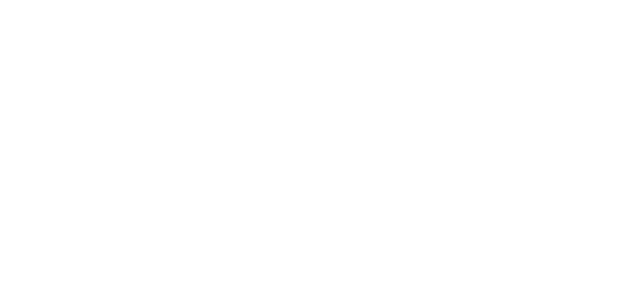
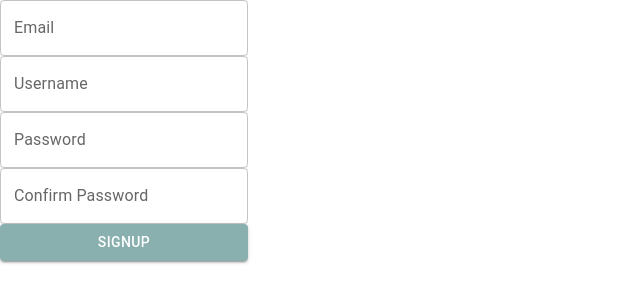
Before and after one commit to Expidite-UI-Design-Team13/react-frontend, a React (Create React App) app: page /signup in a window 1280 px wide. Before the commit this address had no page. Shown: the top 302 px of the page, without its empty margins (0-640 px from the left). Built offline with nearby package versions, Linux system fonts and the light colour scheme.

Commit message:
user authentication

```diff
--- a/src/App.jsx
+++ b/src/App.jsx
@@ -6,6 +6,10 @@
 import { useState } from 'react';
 import { AddItem } from './pages/AddItem';
 import { Profile } from './pages/Profile';
+import { Login } from './components/Login';
+import { Signup } from './components/Signup';
+import { Authenticate } from './pages/Authenticate';
+import useToken from './components/useToken';
 
 const themeLight = createTheme({
   palette: {
@@ -30,16 +34,28 @@
 export default function App() {
   console.log("app running");
   const [light, setLight] = useState(true);
+  const { token, removeToken, setToken } = useToken();
 
   return (
     <ThemeProvider theme={light ? themeLight : themeDark}>
       <CssBaseline />
       <BrowserRouter>
-        <Routes>
-          <Route path="/" element={<MainPage />} />
-          <Route path="/add" element={<AddItem />} />
-          <Route path="/profile" element={<Profile />} />
-        </Routes>
+          {!token && token!=="" && token !== undefined?
+            <Routes>
+              <Route path="/" element={<Authenticate token={token} setToken={setToken}/>} />
+              <Route path="/login" element={<Login token={token} setToken={setToken}/>} />
+              <Route path="/signup" element={<Signup token={token} setToken={setToken}/>} />
+              <Route path="/add" element={<Authenticate token={token} setToken={setToken}/>} />
+              <Route path="/profile" element={<Authenticate token={token} setToken={setToken}/>} />
+            </Routes>
+          :(
+            <Routes>
+              <Route path="/" element={<MainPage token={token} setToken={setToken}/>} />
+              <Route path="/add" element={<AddItem token={token} setToken={setToken}/>} />
+              <Route path="/profile" element={<Profile removeToken={removeToken} token={token} setToken={setToken}/>} />
+            </Routes>
+          )}
+
       </BrowserRouter>
     </ThemeProvider>
   );
--- /dev/null
+++ b/src/components/Login.jsx
@@ -0,0 +1,71 @@
+import { useState, useEffect } from "react";
+import {
+    Button,
+    TextField,
+    FormControl,
+ } from "@mui/material";
+ import { useNavigate } from "react-router-dom";
+
+export function Login(props) {
+    const [username, setUsername] = useState('');
+    const [password, setPassword] = useState('');
+
+    const navigate = useNavigate();
+
+    const handleSubmit = async (e) => {
+        e.preventDefault()
+        try {
+            const res = await fetch('http://127.0.0.1:5000/api/users/login', {
+                method: 'POST',
+                headers: {
+                    'Accept': 'application/json',
+                    'Content-Type': 'application/json',
+                },
+                body: JSON.stringify({
+                    username: username,
+                    password: password,
+                })
+            })
+
+            const data = await res.json()
+            console.log(data.access_token)
+            props.setToken(data.access_token)
+            navigate("/");
+        } catch (error) {
+            if (error.response) {
+                console.log(error.response)
+                console.log(error.response.status)
+                console.log(error.response.headers)
+            }
+        }
+    }
+
+    useEffect(() => {
+
+    }, [])
+
+    return (
+        <div>
+            <form onSubmit={handleSubmit}>
+                <FormControl>
+                    <TextField
+                        id="outlined-basic"
+                        label="Username"
+                        variant="outlined"
+                        value={username}
+                        onChange={e => setUsername(e.target.value)}
+                    />
+                    <TextField
+                        id="outlined-basic"
+                        label="Password"
+                        variant="outlined"
+                        value={password}
+                        type='password'
+                        onChange={e => setPassword(e.target.value)}
+                    />
+                    <Button variant="contained" sx={{backgroundColor: "#89B0AE"}} type="submit">Login</Button>
+                </FormControl>
+            </form>
+        </div>
+    );
+}
--- /dev/null
+++ b/src/components/Signup.jsx
@@ -0,0 +1,92 @@
+import { useState, useEffect } from "react";
+import {
+    Button,
+    TextField,
+    FormControl,
+ } from "@mui/material";
+ import { useNavigate } from "react-router-dom";
+
+export function Signup(props) {
+    const [username, setUsername] = useState('');
+    const [email, setEmail] = useState('');
+    const [password, setPassword] = useState('');
+    const [confirmPassword, setConfirmPassword] = useState('');
+
+    const navigate = useNavigate();
+
+    const handleSubmit = async (e) => {
+        e.preventDefault()
+        try {
+            if (password == confirmPassword) {
+                const res = await fetch('http://127.0.0.1:5000/api/users/signup', {
+                    method: 'POST',
+                    headers: {
+                        'Accept': 'application/json',
+                        'Content-Type': 'application/json',
+                    },
+                    body: JSON.stringify({
+                        email: email,
+                        username: username,
+                        password: password,
+                    })
+                })
+
+                const data = await res.json()
+                console.log(data.access_token)
+                props.setToken(data.access_token)
+                navigate("/");
+            }
+        } catch (error) {
+            if (error.response) {
+                console.log(error.response)
+                console.log(error.response.status)
+                console.log(error.response.headers)
+            }
+        }
+    }
+
+    useEffect(() => {
+
+    }, [])
+
+    return (
+        <div>
+            <form onSubmit={handleSubmit}>
+                <FormControl>
+                    <TextField
+                        id="outlined-basic"
+                        label="Email"
+                        variant="outlined"
+                        value={email}
+                        type="email"
+                        onChange={e => setEmail(e.target.value)}
+                    />
+                    <TextField
+                        id="outlined-basic"
+                        label="Username"
+                        variant="outlined"
+                        value={username}
+                        onChange={e => setUsername(e.target.value)}
+                    />
+                    <TextField
+                        id="outlined-basic"
+                        label="Password"
+                        variant="outlined"
+                        value={password}
+                        type='password'
+                        onChange={e => setPassword(e.target.value)}
+                    />
+                    <TextField
+                        id="outlined-basic"
+                        label="Confirm Password"
+                        variant="outlined"
+                        value={confirmPassword}
+                        type='password'
+                        onChange={e => setConfirmPassword(e.target.value)}
+                    />
+                    <Button variant="contained" sx={{backgroundColor: "#89B0AE"}} type="submit">Signup</Button>
+                </FormControl>
+            </form>
+        </div>
+    );
+}
--- /dev/null
+++ b/src/components/useToken.js
@@ -0,0 +1,30 @@
+import { useState } from 'react';
+
+function useToken() {
+
+  function getToken() {
+    const userToken = localStorage.getItem('token');
+    return userToken && userToken
+  }
+
+  const [token, setToken] = useState(getToken());
+
+  function saveToken(userToken) {
+    localStorage.setItem('token', userToken);
+    setToken(userToken);
+  };
+
+  function removeToken() {
+    localStorage.removeItem("token");
+    setToken(null);
+  }
+
+  return {
+    setToken: saveToken,
+    token,
+    removeToken
+  }
+
+}
+
+export default useToken;
--- /dev/null
+++ b/src/pages/Authenticate.jsx
@@ -0,0 +1,10 @@
+import { Button } from "@mui/material";
+
+export function Authenticate({setToken}) {
+    return (
+        <div>
+            <Button variant="contained" href="/login" sx={{backgroundColor: "#89B0AE"}}>Login</Button>
+            <Button variant="outlined" href="/signup" sx={{borderColor: "#89B0AE", color: "#555B6E"}}>Signup</Button>
+        </div>
+    );
+}
--- a/src/pages/MainPage.jsx
+++ b/src/pages/MainPage.jsx
@@ -3,15 +3,32 @@
 import { Header } from "../components/Header";
 import { ItemCard } from '../components/ItemCard';
 
-export function MainPage() {
+export function MainPage(props) {
     const [items, setItems] = useState([])
 
     const fetchInfo = async () => {
         // TODO: replace user id with authentication user id
         // need to do user login and signup
-        const res = await fetch(`http://127.0.0.1:5000/api/items/1`);
-        const data = await res.json();
-        setItems(data);
+
+        try {
+            const res = await fetch(`http://127.0.0.1:5000/api/items/1`, {
+                method: 'GET',
+                headers: {
+                    'Accept': 'application/json',
+                    'Content-Type': 'application/json',
+                    'Authorization': 'Bearer ' + props.token
+                }
+            })
+
+            const data = await res.json()
+            setItems(data);
+        } catch (error) {
+            if (error.response) {
+                console.log(error.response)
+                console.log(error.response.status)
+                console.log(error.response.headers)
+            }
+        }
     }
 
     useEffect(() => {
@@ -25,7 +42,7 @@
             <Header title="Your Items"/>
             <NavBar tab="home"/>
             {items.map((item) =>
-                <ItemCard item={item} />
+                <ItemCard item={item} key={item.id}/>
             )}
         </div>
     );
--- a/src/pages/Profile.jsx
+++ b/src/pages/Profile.jsx
@@ -1,11 +1,62 @@
+import { useState } from "react";
 import { NavBar } from "../components/NavBar";
 import { Header } from "../components/Header";
+import { Button } from "@mui/material";
 
-export function Profile() {
+export function Profile(props) {
+    const [user, setUser] = useState(null)
+
+    const logout = async () => {
+        try {
+            const res = await fetch('http://127.0.0.1:5000/api/users/logout', {
+                method: 'POST',
+                headers: {
+                    'Accept': 'application/json',
+                    'Content-Type': 'application/json',
+                }
+            })
+
+            const data = await res.json()
+            console.log(data.access_token)
+            props.removeToken()
+        } catch (error) {
+            if (error.response) {
+                console.log(error.response)
+                console.log(error.response.status)
+                console.log(error.response.headers)
+            }
+        }
+    }
+
+    const getUser = async () => {
+        try {
+            const res = await fetch('http://127.0.0.1:5000/api/users/user', {
+                method: 'POST',
+                headers: {
+                    'Accept': 'application/json',
+                    'Content-Type': 'application/json',
+                    'Authorization': 'Bearer ' + props.token
+                }
+            })
+
+            const data = await res.json()
+            console.log(data.access_token)
+            props.setToken(data.access_token)
+            setUser(data)
+        } catch (error) {
+            if (error.response) {
+                console.log(error.response)
+                console.log(error.response.status)
+                console.log(error.response.headers)
+            }
+        }
+    }
+
     return (
         <div>
             <Header title="Profile" />
             <NavBar tab="profile" />
+            <Button variant="contained" sx={{backgroundColor: "#89B0AE"}} onClick={logout}>Logout</Button>
         </div>
     );
 }
```
